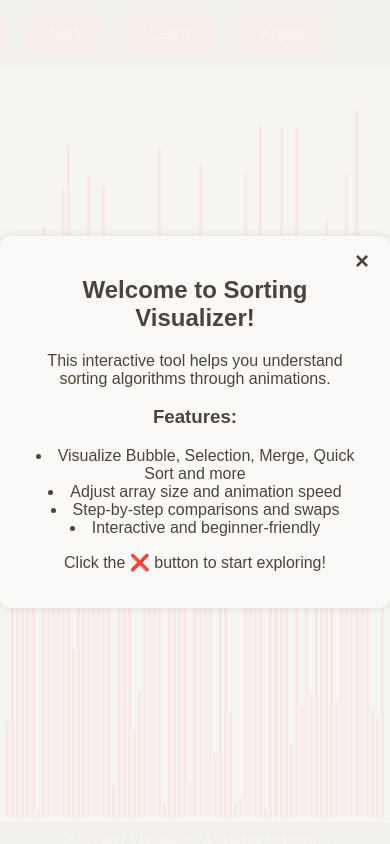
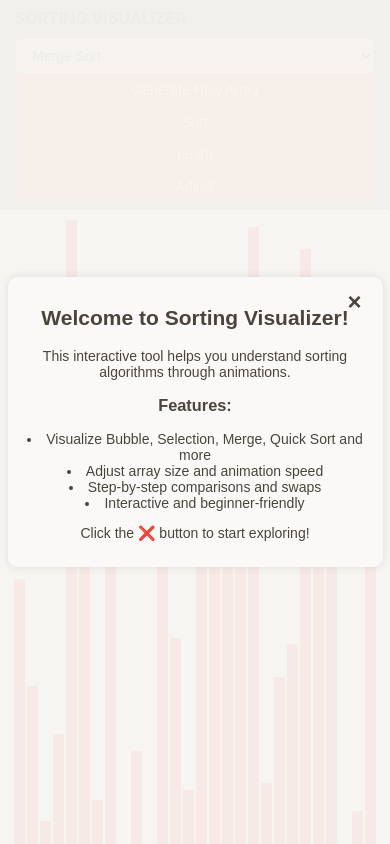
Before and after one commit to jaiisshhh/Sorting-Visualizer, a React (Create React App) app: page / in a window 390 px wide. Shown: the top 844 px of the page. Built offline with nearby package versions, Linux system fonts and the light colour scheme.

Commit message:
Updated Responsiveness

```diff
--- a/public/index.html
+++ b/public/index.html
@@ -3,7 +3,7 @@
   <head>
     <meta charset="utf-8" />
     <link rel="icon" href="%PUBLIC_URL%/favicon.ico" />
-    <meta name="viewport" content="width=device-width, initial-scale=1" />
+    <meta name="viewport" content="width=device-width, initial-scale=1.0, maximum-scale=1.0, user-scalable=no" />
     <meta name="theme-color" content="#000000" />
     <meta
       name="description"
--- a/src/SortingVisualizer/SortingVisualizer.css
+++ b/src/SortingVisualizer/SortingVisualizer.css
@@ -247,3 +247,106 @@
 .learn-more-link:hover {
   color: #0056b3;
 }
+
+/* Responsive styles */
+@media (max-width: 768px) {
+  body {
+    overflow-x: hidden;
+  }
+
+  .navbar {
+    flex-direction: column;
+    align-items: flex-start;
+    padding: 10px 20px;
+  }
+
+  .navbar-logo {
+    margin-bottom: 10px;
+    font-size: 18px;
+  }
+
+  .navbar-right-group,
+  .navbar-buttons {
+    flex-direction: column;
+    align-items: flex-start;
+    width: 100%;
+    gap: 10px;
+  }
+
+  .dropdown,
+  .navbar-button {
+    width: 100%;
+    margin-right: 0;
+    font-size: 16px;
+    padding: 10px 16px;
+    white-space: normal; /* Allow text to wrap */
+  }
+
+  .slider-container {
+    flex-direction: column;
+    align-items: flex-start;
+    width: 100%;
+    gap: 10px;
+  }
+
+  .array-container {
+    flex-wrap: wrap;
+    align-items: flex-end;
+    padding: 10px;
+  }
+
+  .array-bar {
+    margin: 0 0.5px;
+  }
+
+  .modal-content {
+    width: 90%;
+    padding: 15px;
+  }
+
+  .stop-button-container {
+    top: 80px;
+    left: 20px;
+  }
+
+  .footer {
+    font-size: 0.75rem;
+    text-align: center;
+  }
+}
+
+/* Extra responsiveness for very small devices */
+@media (max-width: 480px) {
+  .navbar {
+    padding: 8px 15px;
+  }
+
+  .navbar-logo {
+    font-size: 16px;
+  }
+
+  .navbar-button {
+    font-size: 14px;
+    padding: 8px 15px;
+    word-wrap: break-word;
+    white-space: normal;
+  }
+
+  .dropdown {
+    font-size: 14px;
+    padding: 8px 12px;
+  }
+
+  .stop-button-container {
+    top: 90px;
+  }
+
+  .modal-content {
+    font-size: 14px;
+    padding: 12px;
+  }
+
+  .footer {
+    font-size: 0.7rem;
+  }
+}
--- a/src/SortingVisualizer/SortingVisualizer.jsx
+++ b/src/SortingVisualizer/SortingVisualizer.jsx
@@ -30,8 +30,21 @@ export default class SortingVisualizer extends React.Component {
   }
 
   componentDidMount() {
+    this.adjustArraySizeForScreen();
     this.resetArray();
+    window.addEventListener("resize", this.adjustArraySizeForScreen);
   }
+
+  componentWillUnmount() {
+    window.removeEventListener("resize", this.adjustArraySizeForScreen);
+  }
+
+  adjustArraySizeForScreen = () => {
+    let newSize = window.innerWidth < 768 ? 30 : 75;
+    if (this.state.arraySize !== newSize) {
+      this.setState({ arraySize: newSize }, this.resetArray);
+    }
+  };
 
   resetArray() {
     const array = [];
@@ -819,9 +832,10 @@ export default class SortingVisualizer extends React.Component {
           <div className="array-container">
             {(() => {
               // Dynamic bar width and margin based on array size, revert to inline styles for bar sizing
+              const screenWidth = window.innerWidth;
               const barWidth = Math.max(
                 2,
-                Math.floor(1000 / this.state.arraySize)
+                Math.floor((screenWidth - 60) / this.state.arraySize)
               ); // dynamic width
               const margin = 1;
               // Use fixed max value for normalization to match animation scaling and animations
@@ -861,7 +875,7 @@ export default class SortingVisualizer extends React.Component {
                 </div>
                 {selectedDetails.link && (
                   <p style={{ marginTop: "1rem" }}>
-                    Want to learn in-depth? 🔗 {" "}
+                    Want to learn in-depth? 🔗{" "}
                     <a
                       href={selectedDetails.link}
                       target="_blank"
```
